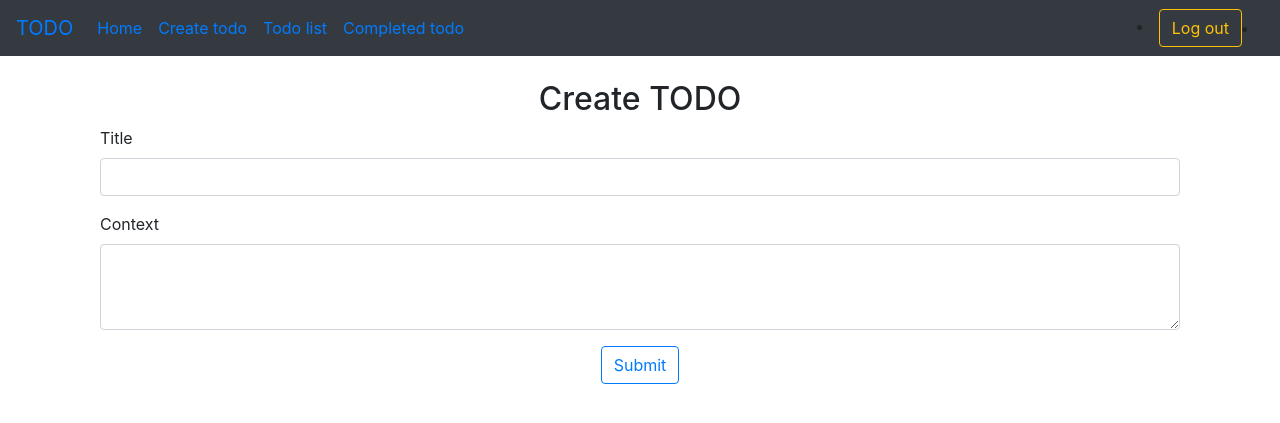
After one commit to RishuGuru/todo, a Django app: page /create in a window 1280 px wide. The commit adds this page. Shown: the top 423 px of the page. Run offline with Django 4.2, Linux system fonts and the light colour scheme; a user stored in the database is signed in; some libraries are stand-ins or nearby versions.

Commit message:
completed web part

```diff
--- a/templates/base.html
+++ b/templates/base.html
@@ -24,11 +24,21 @@
             <li class="nav-item active">
               <a class="nav-link" href="#">Home <span class="sr-only">(current)</span></a>
             </li>
+            {% if request.user.is_authenticated %}
             <li class="nav-item">
-              <a class="nav-link" href="#">Link</a>
+              <a class="nav-link" href="{% url 'create' %}">Create todo</a>
+            </li>
+            <li class="nav-item">
+              <a class="nav-link" href="{% url 'todolist' %}">Todo list</a>
+            </li>
+            <li class="nav-item">
+              <a class="nav-link" href="{% url 'Completed_todo' %}">Completed todo</a>
             </li>
 
           </ul>
+          {% else %}
+        </ul>
+          {% endif %}
           {% if request.user.is_authenticated %}
           <li class="nav-item">
             <a href= "{% url 'logout' %}">
--- /dev/null
+++ b/templates/createtodo.html
@@ -0,0 +1,41 @@
+{% extends 'base.html' %}
+{% block title %}
+Create
+{% endblock title %}
+
+{% block body %}
+{% if messages %}
+    {% for message in messages %}
+        <div {% if message.tags %} class="alert alert-{{ message.tags }} alert-dismissible fade show" {% endif %} role="alert">
+            <strong>{{ message }}</strong>
+            <button type="button" class="close" data-dismiss="alert" aria-label="Close">
+            <span aria-hidden="true">&times;</span>
+            </button>
+        </div>
+        {% endfor %}
+    {% endif %}
+<div class="container">
+    <br>
+
+        <h2 align="center">
+            Create TODO
+        </h2>
+
+    <div class="container">
+    <form method="post" action="{% url 'create' %}"> {% csrf_token %}
+        <div class="form-group">
+          <label for="abc1">Title</label>
+          <input type="text" class="form-control" name="ttl" id="abc1" placeholder="">
+        </div>
+        <div class="form-group">
+          <label for="abc2">Context</label>
+          <textarea class="form-control" name="cnt" id="abc2" rows="3"></textarea>
+        </div>
+        <div align="center">
+        <button type="submit" class="btn btn-outline-primary">Submit</button>
+        </div>
+    </form>
+    </div>
+</div>
+
+{% endblock body %}
--- a/todo_app/urls.py
+++ b/todo_app/urls.py
@@ -8,5 +8,11 @@ urlpatterns = [
     path('login', login_view, name='login'),
     path('logout', logout_view, name='logout'),
     path('register', views.register, name='register'),
-    # path('logout', logout_view, name='logout'),
+    path('create', views.create_todo, name='create'),
+    path('todolist', views.list, name='todolist'),
+    path('Completed_todo', views.completed, name='Completed_todo'),
+    path('edit/<int:pk>', views.edit),
+    path('edit_todo', views.edit_todo, name='edit_todo'),
+    path('delete/<int:pk>', views.delete),
+
 ]
--- a/todo_app/views.py
+++ b/todo_app/views.py
@@ -3,8 +3,10 @@ from email.headerregistry import Address
 from django.shortcuts import render ,redirect
 from django.contrib.auth import authenticate, login ,logout
 from django.contrib import messages
-from .models import Register
+from .models import Register ,Todo
 from django.contrib.auth.models import User
+import datetime as dtm
+from django.contrib.auth.decorators import login_required
 # Create your views here.
 
 def home(request):
@@ -34,7 +36,7 @@ def login_view(request):
                 print('simple user')
                 login(request, user)
                 messages.success(request,'Successfully login.')
-                return render(request,'todo.html')
+                return render(request,'createtodo.html')
             elif user.is_anonymous:
                 print('anonymous')
                 messages.warning(request,'You are not having permission to login.')
@@ -57,12 +59,6 @@ def logout_view(request):
     return redirect('home')
 
 def register(request):
-    # {% comment %} Users = models.OneToOneField(User, on_delete=models.CASCADE)
-    # Phone_number = models.CharField(max_length=10)
-    # Address = models.CharField(max_length=100)
-    # DOB = models.DateField(auto_created=False,auto_now=False)
-    # DOJ = models.DateTimeField(auto_created=False,auto_now=False,default=dtm.now)
-    # Profile_pic = models.ImageField('media') {% endcomment %}
     if request.method == "POST":
         Name = request.POST.get('name')
         phone_number = request.POST.get('p_num')
@@ -88,3 +84,62 @@ def register(request):
 
 
     return render(request,'register.html')
+
+@login_required
+def create_todo(request):
+    if request.method == "POST":
+        title = request.POST.get('ttl')
+        context = request.POST.get('cnt')
+        print(title,context)
+        user_details = Register.objects.get(Users=request.user)
+        todo = Todo(User_details=user_details,Title=title,Content= context)
+        todo.save()
+        messages.success(request,'Successfully created todo.')
+        return render(request, 'createtodo.html')
+    return render(request, 'createtodo.html')
+
+@login_required
+def list(request):
+    user_details = Register.objects.get(Users=request.user)
+    todo = Todo.objects.filter(User_details= user_details)
+
+    return render(request, 'list.html',context={'todo':todo})
+
+@login_required
+def completed(request):
+    user_details = Register.objects.get(Users=request.user)
+    todo = Todo.objects.filter(User_details= user_details,Completed = True)
+    return render(request, 'completed_todo.html',context={'todo':todo})
+
+@login_required
+def edit(request,pk):
+    print(pk)
+    if request.method == "GET":
+        todo = Todo.objects.get(id = pk)
+        return render(request, 'edit.html',context={'todo':todo})
+
+@login_required
+def delete(request,pk):
+    todo = Todo.objects.get(id = pk)
+    todo.delete()
+    messages.success(request,'Successfully deleted todo.')
+    return redirect('todolist')
+
+@login_required
+def edit_todo(request):
+    if request.method == "POST":
+        id_v = request.POST.get('id_val')
+
+        title = request.POST.get('ttl')
+        context = request.POST.get('cnt')
+        comp = request.POST.get('cmt')
+        print(title,context,comp)
+        todo = Todo.objects.get(id = int(id_v))
+        todo.Title = title
+        todo.Content = context
+        if comp == "on":
+            todo.Completed = True
+            todo.Completion_date = dtm.datetime.now()
+        todo.save()
+        messages.success(request,'Successfully updated todo.')
+        return redirect('todolist')
```
Also changed, not shown: templates/completed_todo.html (added, +46 -0 lines), templates/edit.html (added, +41 -0 lines), templates/list.html (added, +61 -0 lines), db.sqlite3.
